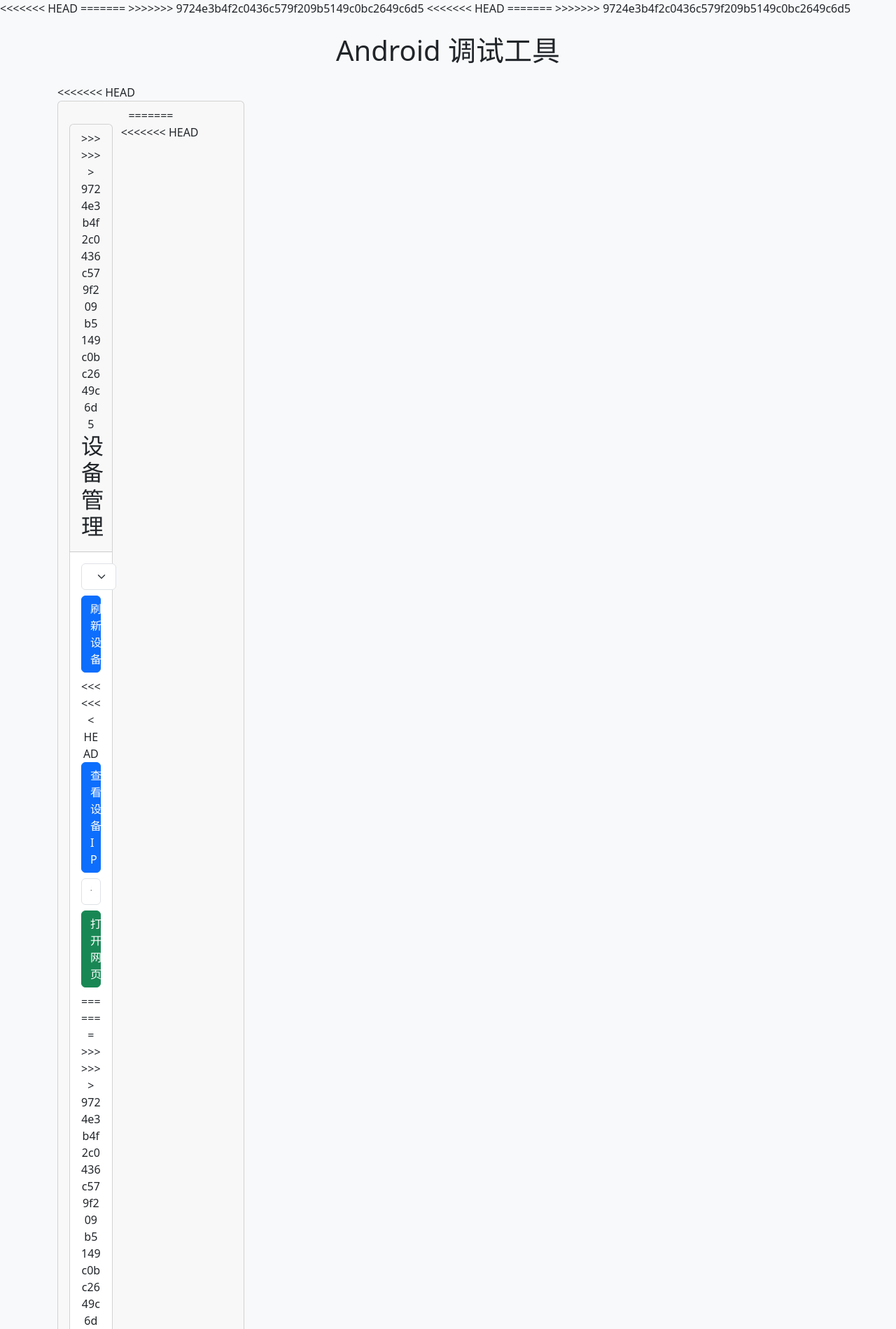
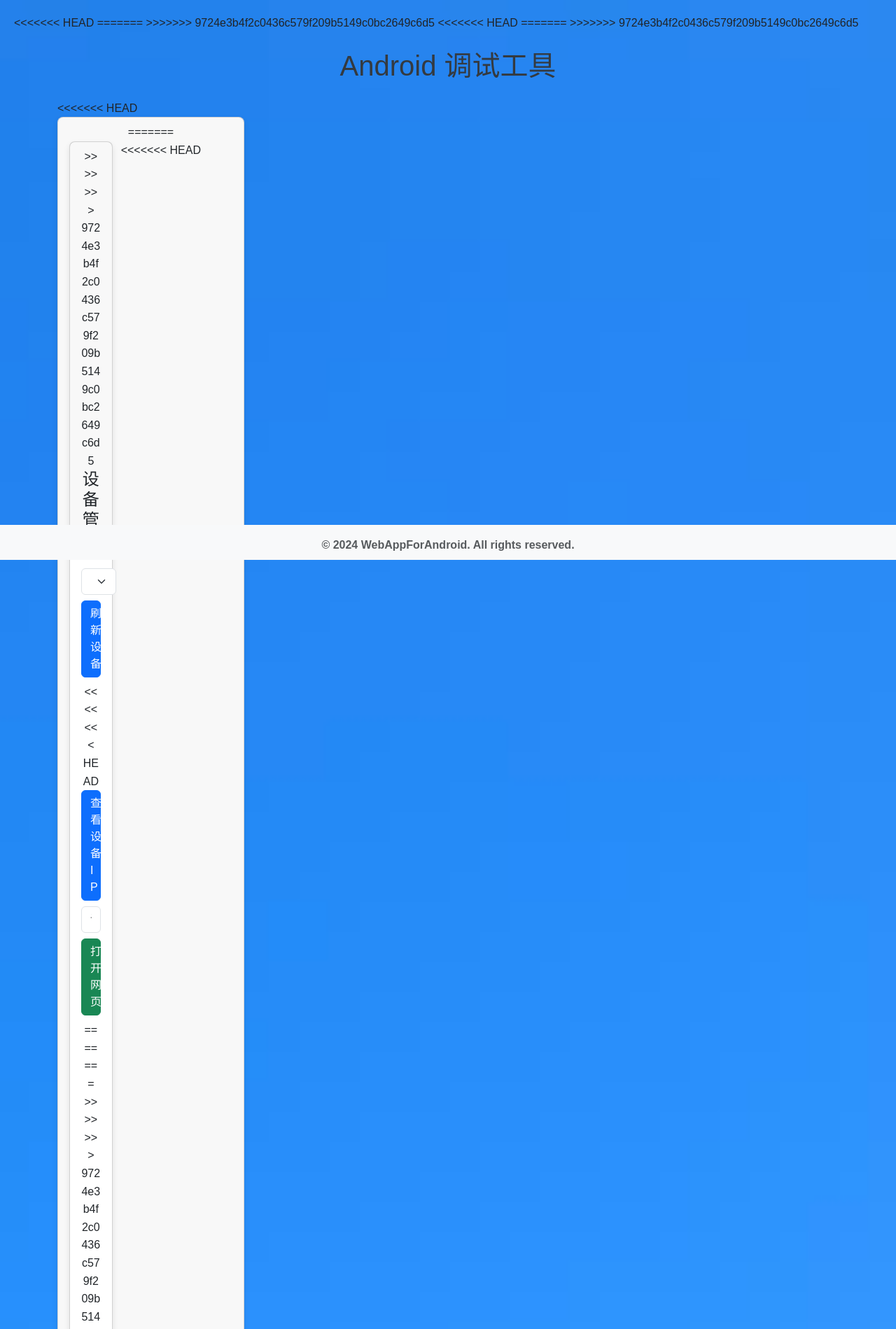
Before and after one commit to zhoujun94511/WebAppForAndroid, a Python web app: template templates/index.html in a window 1280 px wide. Shown: the top 1899 px of the page at 70% size. Run offline with Jinja, Linux system fonts and the light colour scheme; the template is opened without the code that fills it, so the values that code supplies are empty; some libraries are stand-ins or nearby versions.

Commit message:
Update style.css

```diff
--- a/static/style.css
+++ b/static/style.css
@@ -1,4 +1,3 @@
-<<<<<<< HEAD
 /* 定义全局变量 (适用于 SASS/LESS 等预处理器)
 $primary-color: #343a40;
 $secondary-color: #ffa500;
@@ -17,24 +16,12 @@
     background-size: cover;
     background-position: center;
     background-repeat: no-repeat; /* 禁止背景图片重复 */
-=======
-/* 页面整体样式 */
-body {
-    font-family: Arial, sans-serif;
-    line-height: 1.6;
-    background-color: #f8f9fa;
-    padding: 20px;
->>>>>>> 9724e3b4f2c0436c579f209b5149c0bc2649c6d5
 }
 
 /* 标题样式 */
 h1 {
     text-align: center;
-<<<<<<< HEAD
     color: #343a40; /* 主要文字颜色 */
-=======
-    color: #343a40;
->>>>>>> 9724e3b4f2c0436c579f209b5149c0bc2649c6d5
 }
 
 /* 卡片标题居中 */
@@ -44,13 +31,8 @@
 
 /* 卡片样式 */
 .card {
-<<<<<<< HEAD
     border-radius: 8px; /* 圆角 */
     box-shadow: 0 4px 8px rgba(0, 0, 0, 0.1); /* 阴影效果 */
-=======
-    border-radius: 8px;
-    box-shadow: 0 4px 8px rgba(0, 0, 0, 0.1);
->>>>>>> 9724e3b4f2c0436c579f209b5149c0bc2649c6d5
 }
 
 /* 卡片标题 */
@@ -66,12 +48,9 @@
     padding: 10px;
     border-radius: 5px;
     transition: background-color 0.3s ease;
-<<<<<<< HEAD
     background-color: #343a40;
     color: #fff;
     border: none;
-=======
->>>>>>> 9724e3b4f2c0436c579f209b5149c0bc2649c6d5
 }
 
 button:hover {
@@ -79,12 +58,8 @@
 }
 
 button:active {
-<<<<<<< HEAD
     transform: scale(0.98); /* 按下时缩小 */
     will-change: transform; /* 提高动画性能 */
-=======
-    transform: scale(0.98);
->>>>>>> 9724e3b4f2c0436c579f209b5149c0bc2649c6d5
 }
 
 /* 表单选择器样式 */
@@ -97,7 +72,6 @@
     border: 1px solid #ced4da;
     padding: 10px;
     border-radius: 4px;
-<<<<<<< HEAD
 }
 
 /* 新添加的列样式 */
@@ -169,7 +143,7 @@
 
 .modal-content {
     background-color: #fefefe;
-    margin: 6.9% auto;
+    margin: 7.2% auto;
     padding: 20px;
     border: 1px solid #888;
     width: 80%;
@@ -237,6 +211,3 @@
     z-index: 10;
     background-color: #f8f9fa; /* 背景色 */
 }
-=======
-}
->>>>>>> 9724e3b4f2c0436c579f209b5149c0bc2649c6d5
```
